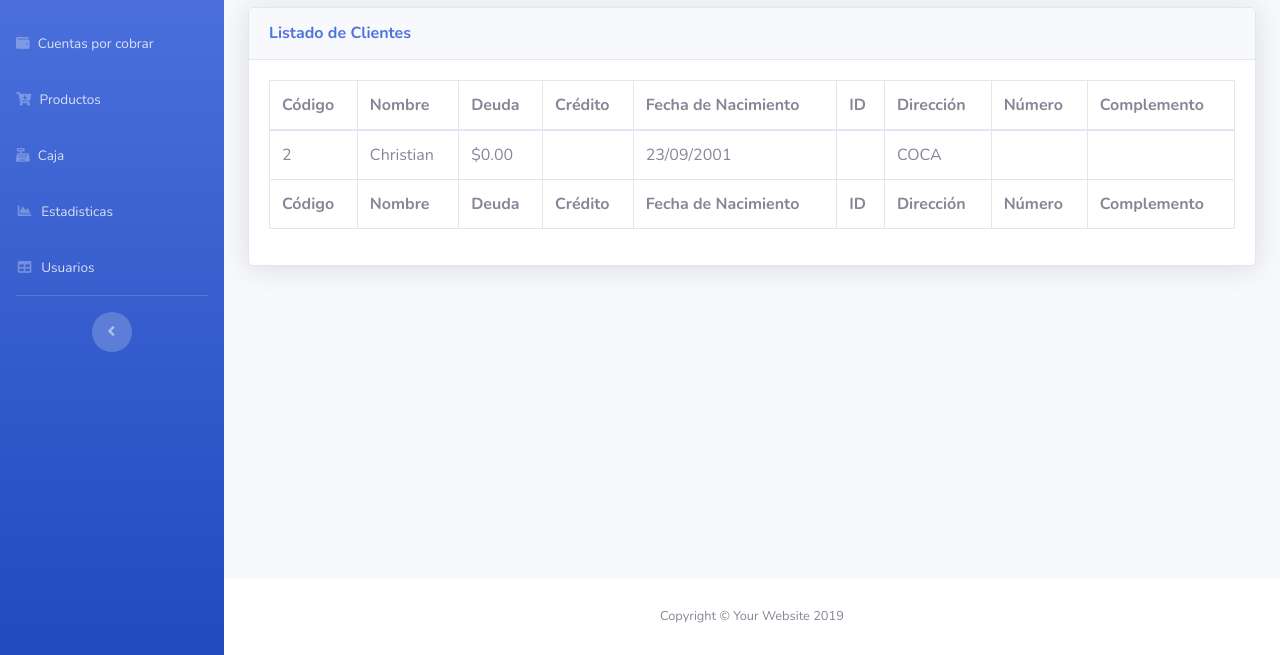
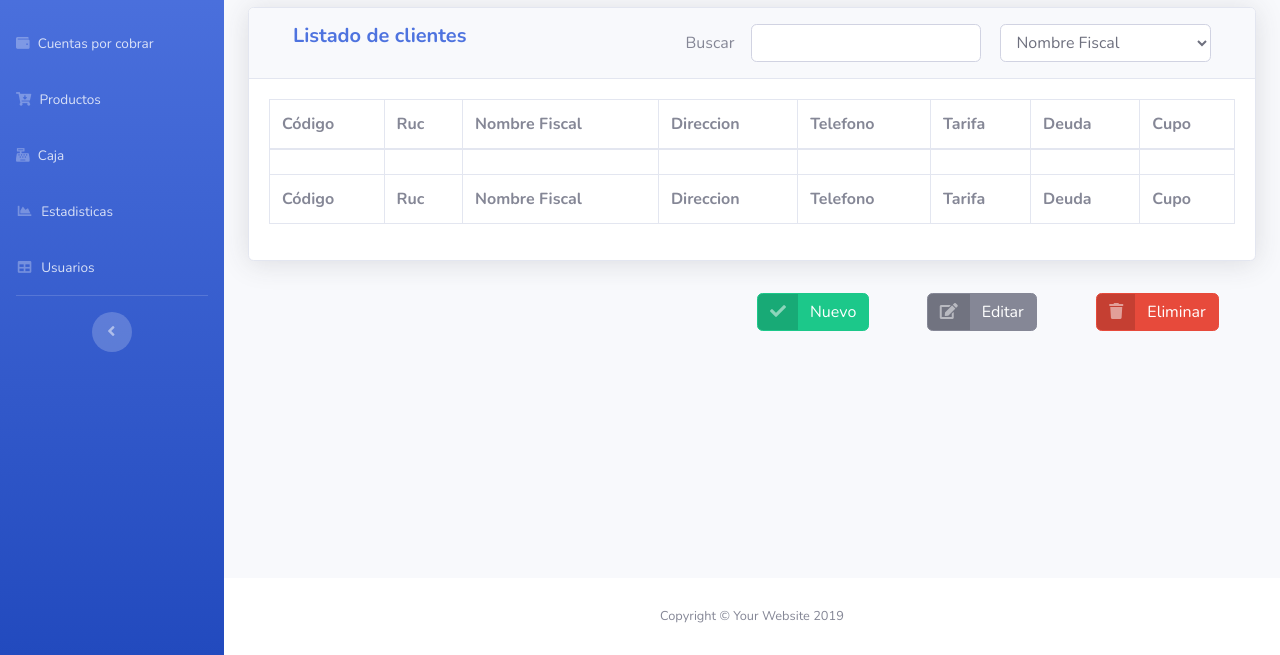
Before and after one commit to zaratec1/fronted-pof, a plain HTML site: page dashboard/clients.html in a window 1280 px wide. Shown: the part 145-800 px from the top of the page. Drawn offline with nearby package versions, Linux system fonts and the light colour scheme.

Commit message:
clients list

```diff
--- a/dashboard/clients.html
+++ b/dashboard/clients.html
@@ -297,7 +297,34 @@
                       <!-- BEGIN TABLE -->
           <div class="card shadow mb-4">
             <div class="card-header py-3">
-              <h6 class="m-0 font-weight-bold text-primary">Listado de Clientes</h6>
+              <div class="container">
+
+                <div class="row">
+
+
+                  <div class="col">
+                      <h5 class="m-0 font-weight-bold text-primary">Listado de clientes</h5>
+                  </div>
+                  <div class="col col-lg-4">
+                      <form class="form-inline">
+                        <div class="form-group">
+                          <label for="inputPassword6">Buscar</label>
+                          <input type="text" id="inputPassword6" class="form-control mx-sm-3" aria-describedby="passwordHelpInline">
+                        </div>
+                      </form>
+                  </div>
+                  <div class="col col-lg-3">
+
+                    <select class="form-control" id="exampleFormControlSelect1">
+                      <option>Nombre Fiscal</option>
+                    </select>
+
+                  </div>
+
+
+                </div>
+
+              </div>
             </div>
             <div class="card-body">
               <div class="table-responsive">
@@ -305,37 +332,34 @@
                   <thead>
                     <tr>
                       <th>Código</th>
-                      <th>Nombre</th>
+                      <th>Ruc</th>
+                      <th>Nombre Fiscal</th>
+                      <th>Direccion</th>
+                      <th>Telefono</th>
+                      <th>Tarifa</th>
                       <th>Deuda</th>
-                      <th>Crédito</th>
-                      <th>Fecha de Nacimiento</th>
-                      <th>ID</th>
-                      <th>Dirección</th>
-                      <th>Número</th>
-                      <th>Complemento</th>
+                      <th>Cupo</th>
                   </thead>
                   <tfoot>
                     <tr>
-                        <th>Código</th>
-                        <th>Nombre</th>
-                        <th>Deuda</th>
-                        <th>Crédito</th>
-                        <th>Fecha de Nacimiento</th>
-                        <th>ID</th>
-                        <th>Dirección</th>
-                        <th>Número</th>
-                        <th>Complemento</th>
+                      <th>Código</th>
+                      <th>Ruc</th>
+                      <th>Nombre Fiscal</th>
+                      <th>Direccion</th>
+                      <th>Telefono</th>
+                      <th>Tarifa</th>
+                      <th>Deuda</th>
+                      <th>Cupo</th>
                     </tr>
                   </tfoot>
                   <tbody>
                     <tr>
-                        <td>2</td>
-                        <td>Christian</td>
-                        <td>$0.00</td>
                         <td> </td>
-                        <td>23/09/2001</td>
                         <td> </td>
-                        <td>COCA</td>
+                        <td> </td>
+                        <td> </td>
+                        <td> </td>
+                        <td> </td>
                         <td> </td>
                         <td> </td>
                     </tr>
@@ -345,6 +369,52 @@
             </div>
         </div>
         <!-- END TABLE -->
+
+        <div class="form-row">
+
+
+          <div class="col">
+
+          </div>
+
+
+          <div class="col col-lg-2">
+
+            <div class="my-2"></div>
+            <a href="#" class="btn btn-success btn-icon-split" data-toggle="modal" data-target="#payModal">
+              <span class="icon text-white-50">
+                <i class="fas fa-check"></i>
+              </span>
+              <span class="text">Nuevo</span>
+            </a>
+
+          </div>
+
+          <div class="col col-lg-2">
+
+            <div class="my-2"></div>
+            <a href="#" class="btn btn-secondary btn-icon-split" data-toggle="modal" data-target="#payModal">
+              <span class="icon text-white-50">
+                <i class="fas fa-edit"></i>
+              </span>
+              <span class="text">Editar</span>
+            </a>
+
+          </div>
+
+
+          <div class="col col-lg-2">
+
+            <div class="my-2"></div>
+            <a href="#" class="btn btn-danger btn-icon-split">
+              <span class="icon text-white-50">
+                <i class="fas fa-trash"></i>
+              </span>
+              <span class="text">Eliminar</span>
+            </a>
+
+          </div>
+        </div>
 
 
         </div>
```
Also changed, not shown: dashboard/products.html (+51 -30 lines).
